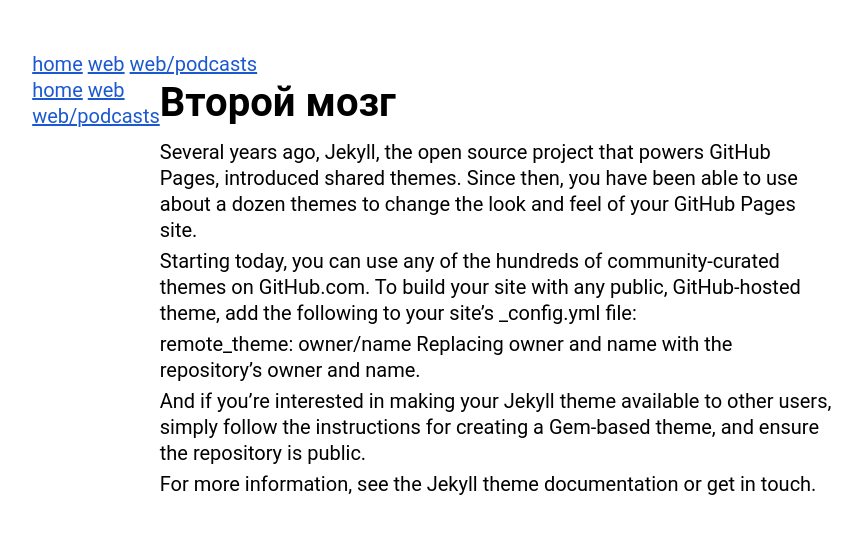
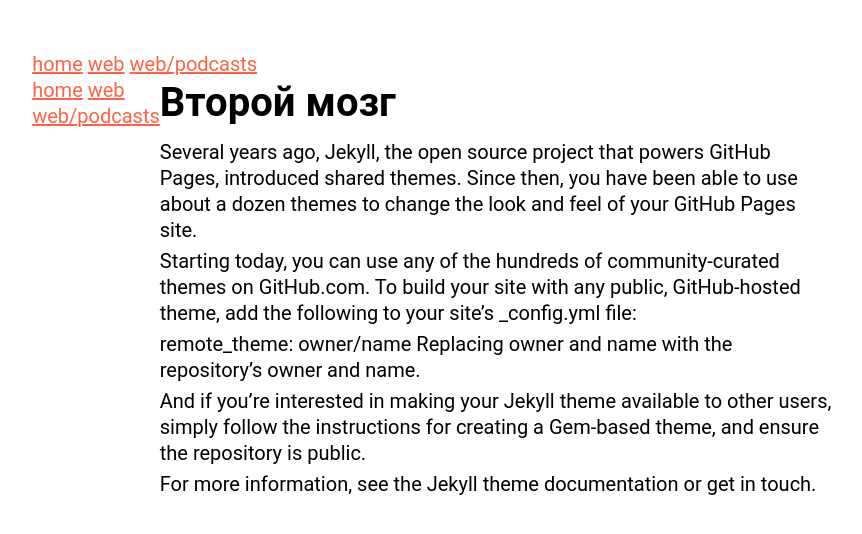
Before and after one commit to tmrsgrrn/wiki, a Jekyll site: the page built from readme.md, in a window 1280 px wide. Shown: the top 534 px of the page, without its empty margins (19-881 px from the left). Built offline with Jekyll 4.4.1, drawn with Linux system fonts in a browser that asks for light colours; our own code applies the rules of GitHub Pages for plain Markdown files.

Commit message:
Update main.css

```diff
--- a/assets/main.css
+++ b/assets/main.css
@@ -33,7 +33,7 @@ h1, h2, h3, h4, h5, h6 {
 }
 
 a {
-  color: #1C59D1;
+  color: tomato;
 }
 
 a:visited {
```
